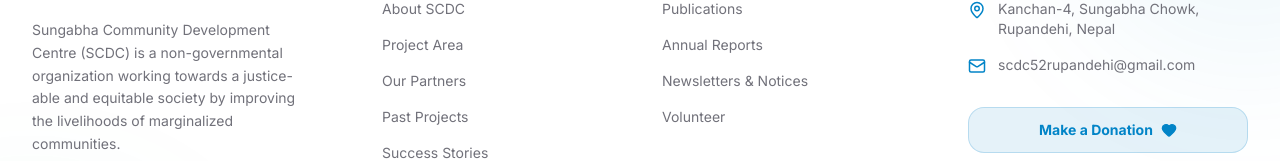
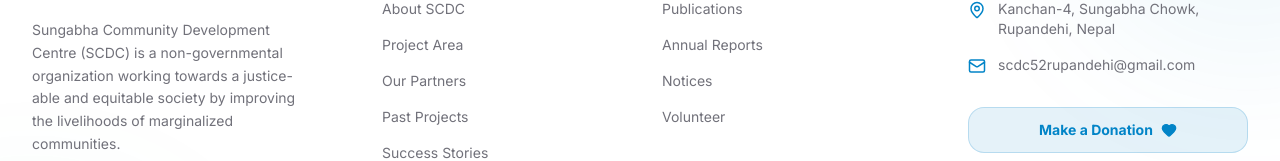
Before and after one commit to scdc52rupandehi-gif/sungabha-org-np, a Next.js app: page /en/publication in a window 1280 px wide. Shown: the part 1286-1447 px from the top of the page. Built offline with nearby package versions, Linux system fonts and the light colour scheme; no server answers; the database is empty.

Commit message:
Remove Newsletter links from Header and Footer

```diff
--- a/src/components/Footer.tsx
+++ b/src/components/Footer.tsx
@@ -76,7 +76,7 @@
             <ul className="space-y-4">
               <li><Link className="text-muted-foreground hover:text-brand-blue transition-all text-sm flex items-center gap-2 group" href="/publication"><ArrowRight size={14} className="text-brand-blue/0 group-hover:text-brand-blue transition-all -ml-4 group-hover:ml-0" /> Publications</Link></li>
               <li><Link className="text-muted-foreground hover:text-brand-blue transition-all text-sm flex items-center gap-2 group" href="/reports/annual"><ArrowRight size={14} className="text-brand-blue/0 group-hover:text-brand-blue transition-all -ml-4 group-hover:ml-0" /> Annual Reports</Link></li>
-              <li><Link className="text-muted-foreground hover:text-brand-blue transition-all text-sm flex items-center gap-2 group" href="/notice"><ArrowRight size={14} className="text-brand-blue/0 group-hover:text-brand-blue transition-all -ml-4 group-hover:ml-0" /> Newsletters & Notices</Link></li>
+              <li><Link className="text-muted-foreground hover:text-brand-blue transition-all text-sm flex items-center gap-2 group" href="/notice"><ArrowRight size={14} className="text-brand-blue/0 group-hover:text-brand-blue transition-all -ml-4 group-hover:ml-0" /> Notices</Link></li>
               <li><Link className="text-muted-foreground hover:text-brand-blue transition-all text-sm flex items-center gap-2 group" href="/volunteer"><ArrowRight size={14} className="text-brand-blue/0 group-hover:text-brand-blue transition-all -ml-4 group-hover:ml-0" /> Volunteer</Link></li>
             </ul>
           </div>
--- a/src/components/Header.tsx
+++ b/src/components/Header.tsx
@@ -66,7 +66,6 @@
       dropdown: [
         { name: 'Publications', href: '/publication' },
         { name: 'Notices', href: '/notice' },
-        { name: 'Newsletters', href: '/newsletter' },
         { name: 'Tenders', href: '/tender' },
       ]
     },
```
